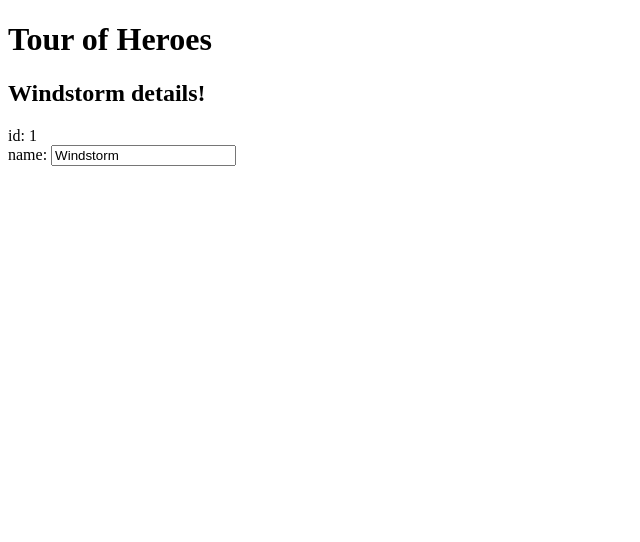
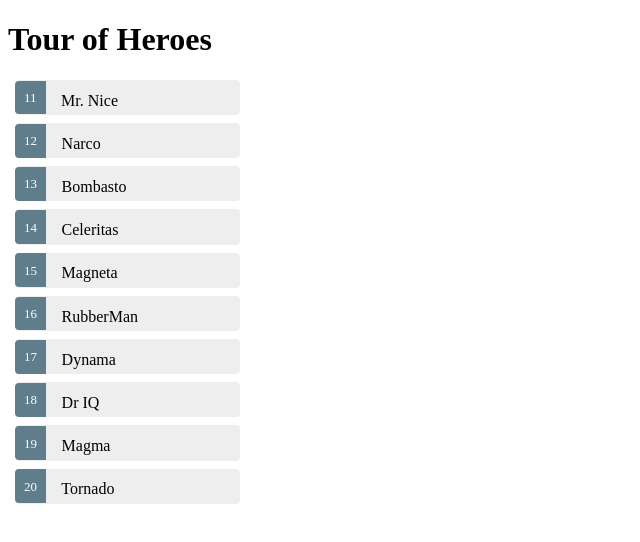
Before and after one commit to Ernie99/heroes, an Angular app: page / in a window 1280 px wide. Shown: the top 542 px of the page, without its empty margins (0-640 px from the left). Built offline with nearby package versions, Linux system fonts and the light colour scheme.

Commit message:
make hero selectable and hide detail in initial state

```diff
--- a/src/app/app.component.ts
+++ b/src/app/app.component.ts
@@ -5,21 +5,97 @@
 
 @Component({
   selector: 'app-root',
+  styles: [`
+  .selected {
+    background-color: #CFD8DC !important;
+    color: white;
+  }
+  .heroes {
+    margin: 0 0 2em 0;
+    list-style-type: none;
+    padding: 0;
+    width: 15em;
+  }
+  .heroes li {
+    cursor: pointer;
+    position: relative;
+    left: 0;
+    background-color: #EEE;
+    margin: .5em;
+    padding: .3em 0;
+    height: 1.6em;
+    border-radius: 4px;
+  }
+  .heroes li.selected:hover {
+    background-color: #BBD8DC !important;
+    color: white;
+  }
+  .heroes li:hover {
+    color: #607D8B;
+    background-color: #DDD;
+    left: .1em;
+  }
+  .heroes .text {
+    position: relative;
+    top: -3px;
+  }
+  .heroes .badge {
+    display: inline-block;
+    font-size: small;
+    color: white;
+    padding: 0.8em 0.7em 0 0.7em;
+    background-color: #607D8B;
+    line-height: 1em;
+    position: relative;
+    left: -1px;
+    top: -4px;
+    height: 1.8em;
+    margin-right: .8em;
+    border-radius: 4px 0 0 4px;
+  }
+`],
   template: `
 <h1>{{title}}</h1>
-<h2>{{hero.name}} details!</h2>
-<div><label>id: </label>{{hero.id}}</div>
-<div>
-  <label>name: </label>
-  <input [(ngModel)]="hero.name" placeholder="name">
+
+<div *ngIf="selectedHero">
+  <h2>{{selectedHero.name}} details!</h2>
+  <div><label>id: </label>{{selectedHero.id}}</div>
+  <div>
+    <label>name: </label>
+    <input [(ngModel)]="selectedHero.name" placeholder="name">
+  </div>
 </div>
-`,
-  styleUrls: ['./app.component.css']
+
+<ul class='heroes'>
+  <li *ngFor="let hero of heroes" (click)="onSelect(hero)">
+    <span class="badge">{{hero.id}}</span> {{hero.name}}
+  </li>
+</ul>
+
+`
 })
 export class AppComponent {
   title = 'Tour of Heroes';
-  hero: Hero ={
-    id: 1,
-    name: 'Windstorm'
-  };
+
+  heroes = HEROES;
+  selectedHero: Hero;
+
+  onSelect(hero: Hero): void {
+    this.selectedHero = hero;
+  }
+
 }
+
+
+const HEROES: Hero[] = [
+  { id: 11, name: 'Mr. Nice' },
+  { id: 12, name: 'Narco' },
+  { id: 13, name: 'Bombasto' },
+  { id: 14, name: 'Celeritas' },
+  { id: 15, name: 'Magneta' },
+  { id: 16, name: 'RubberMan' },
+  { id: 17, name: 'Dynama' },
+  { id: 18, name: 'Dr IQ' },
+  { id: 19, name: 'Magma' },
+  { id: 20, name: 'Tornado' }
+];
```
